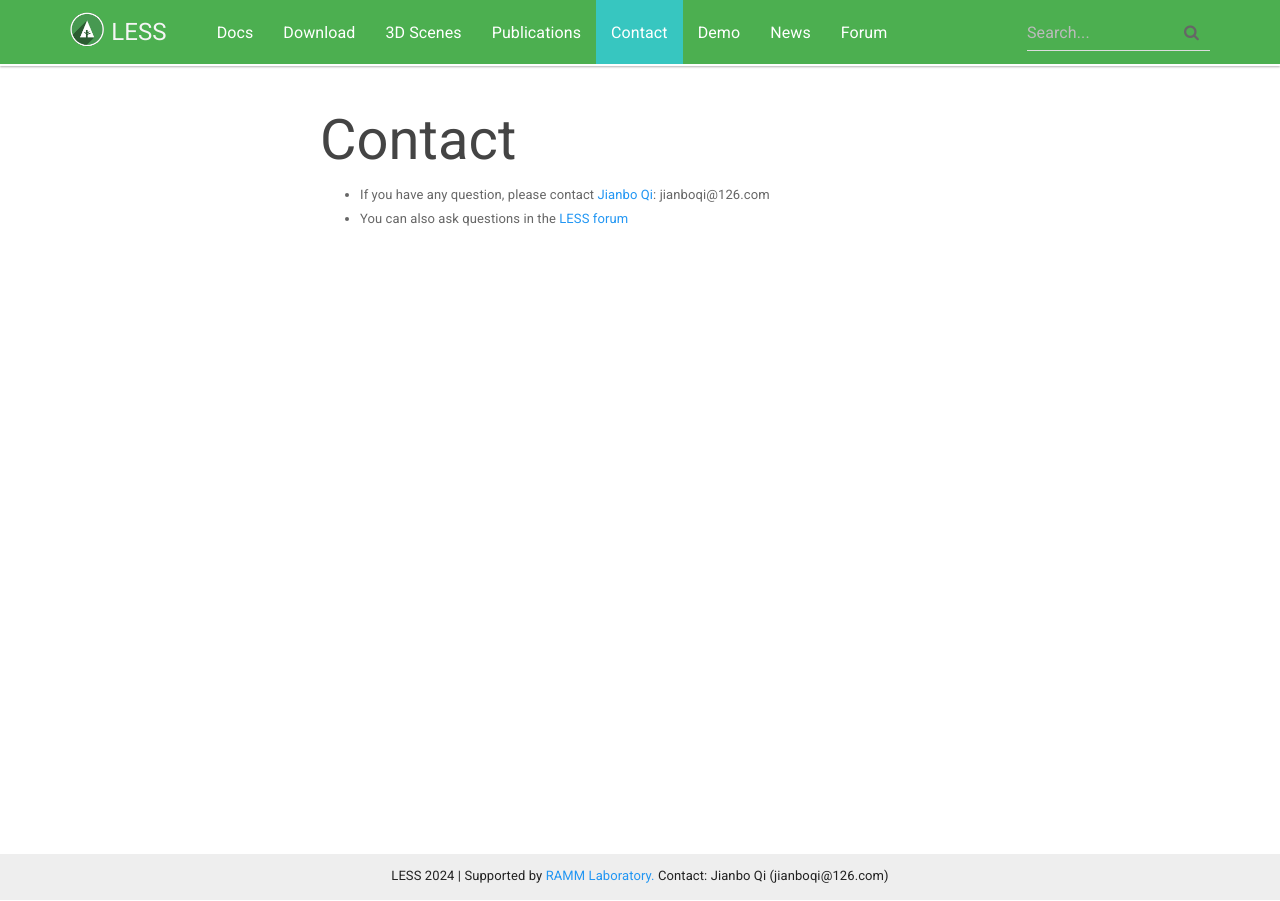
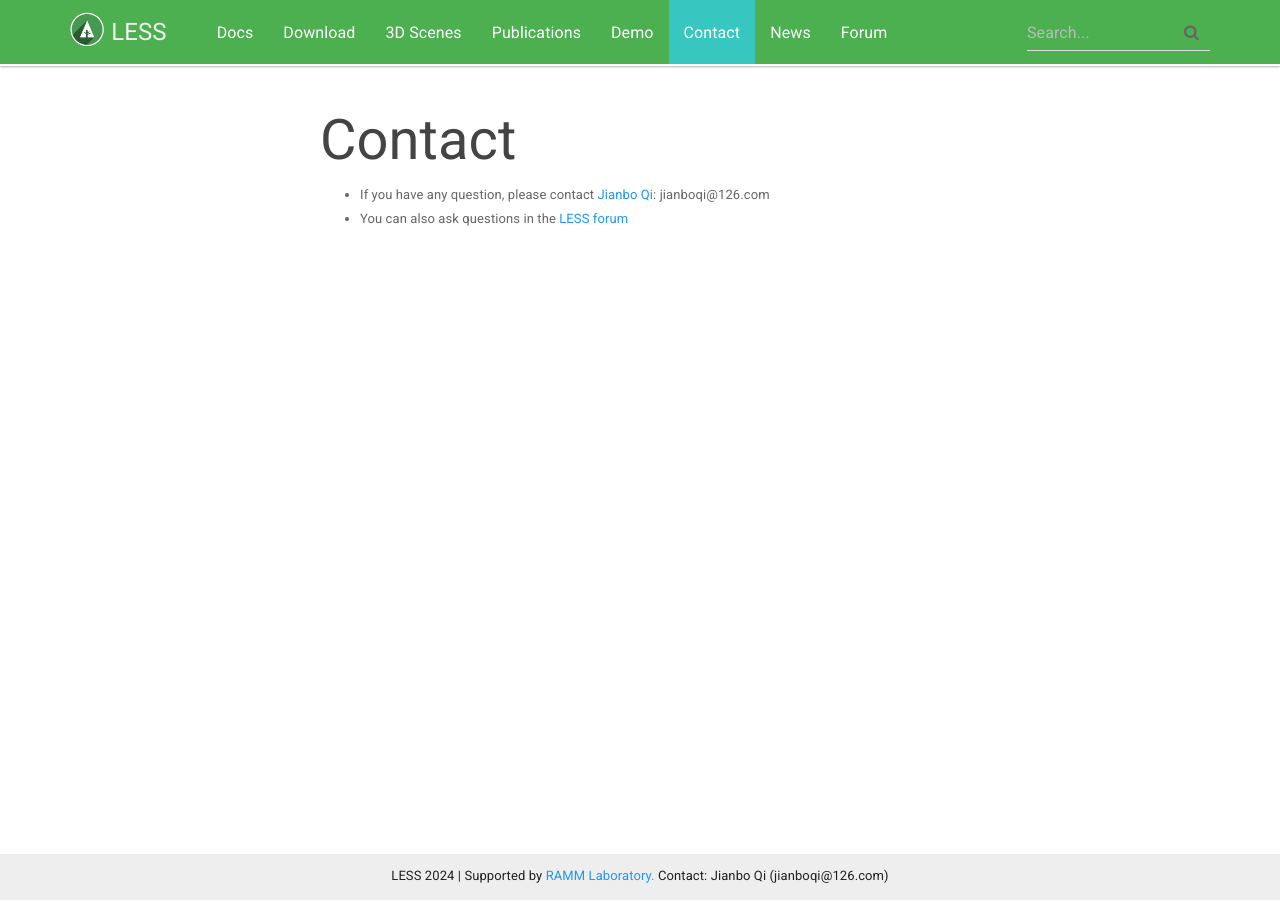
Before and after one commit to jianboqi/jianboqi.github.io, a Jekyll site: the page built from contact.md, in a window 1280 px wide. Built offline with Jekyll 4.4.1, drawn with Linux system fonts in a browser that asks for light colours; nearby versions of some CDN libraries; comment, search, counter and statistics services are not loaded.

Commit message:
Update topnav.html

```diff
--- a/_includes/topnav.html
+++ b/_includes/topnav.html
@@ -18,8 +18,8 @@
                 <li {% if page.sectionid=='page_3dscenes' %} class="active" {% endif %}><a href="{{ "/3dscenes/" | prepend: site.baseurl }}">3D Scenes</a></li>
                 <!--<li {% if page.sectionid=='page_3dobjects' %} class="active" {% endif %}><a href="{{ "/3dobjects/" | prepend: site.baseurl }}">3D Objects</a></li>-->
                 <li {% if page.sectionid=='page_publications' %} class="active" {% endif %}><a href="{{ "/publications/" | prepend: site.baseurl }}">Publications</a></li>
+                <li {% if page.sectionid=='page_demo' %} class="active" {% endif %}><a href="{{ "/demo/" | prepend: site.baseurl }}">Demo</a></li>
                 <li {% if page.sectionid=='page_contact' %} class="active" {% endif %}><a href="{{ "/contact/" | prepend: site.baseurl }}">Contact</a></li>
-                <li {% if page.sectionid=='page_demo' %} class="active" {% endif %}><a href="{{ "/demo/" | prepend: site.baseurl }}">Demo</a></li>
                 <li {% if page.sectionid=='blog' %} class="active" {% endif %}><a href="{{ site.posts.first.url | prepend: site.baseurl }}">News</a></li>
                 <li><a target="_blank" href="http://forum.lessrt.org/">Forum</a></li>
             </ul>
```
